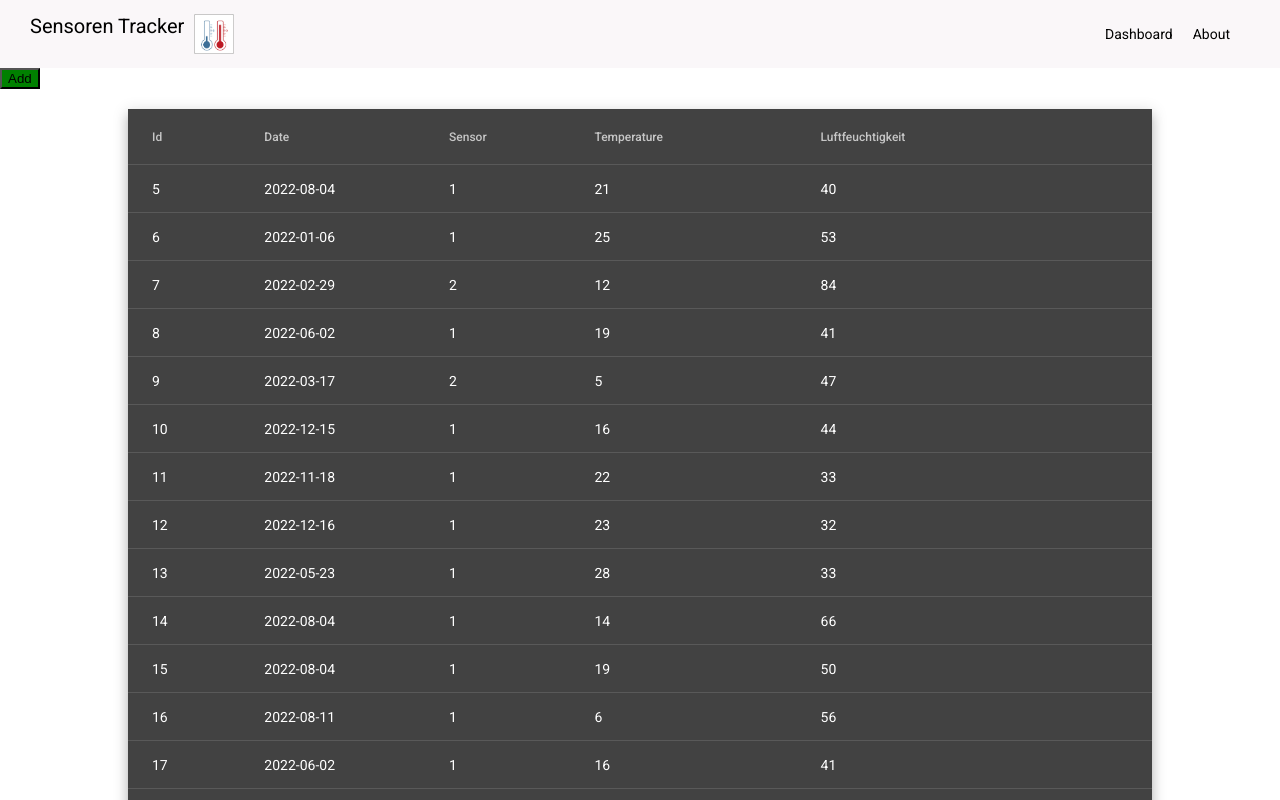
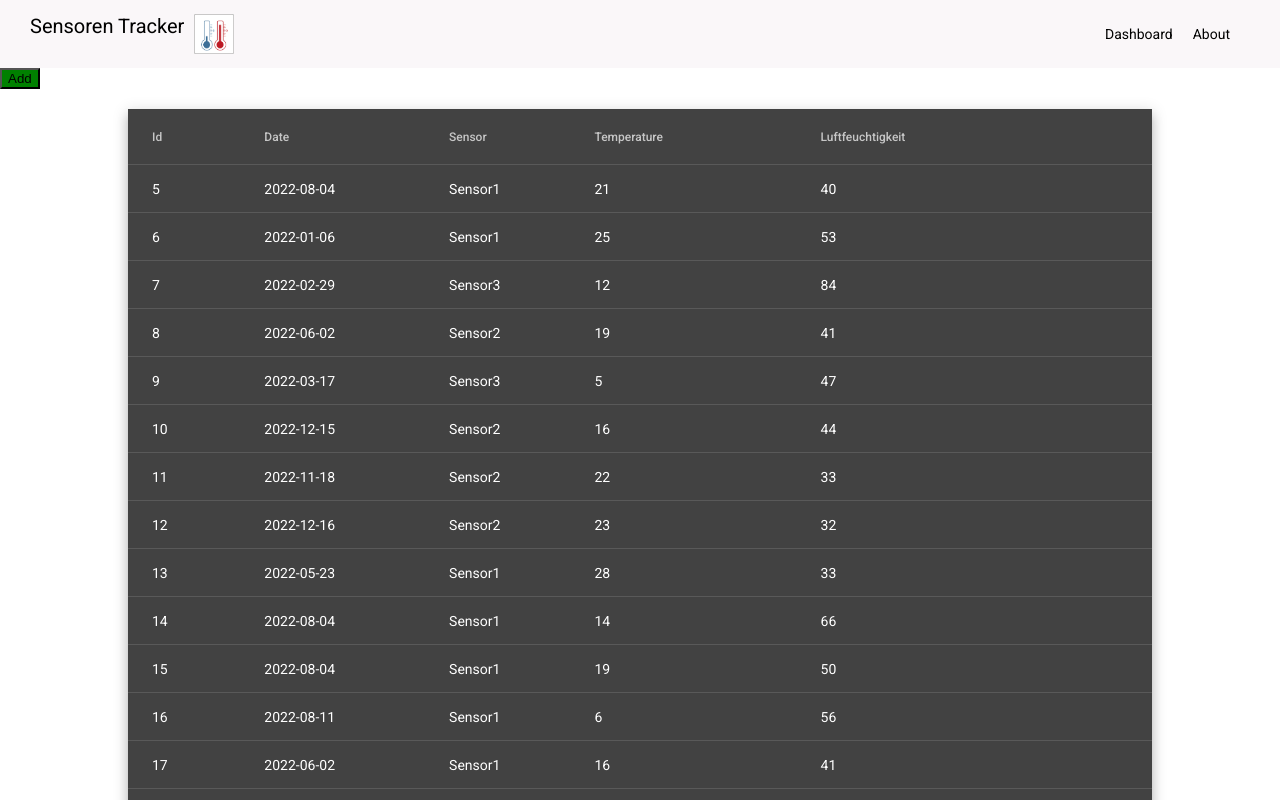
Before and after one commit to KlausFreitag/BSWE3HIDAngular, an Angular app: page / in a window 1280 px wide. Shown: the top 800 px of the page. Built offline with nearby package versions, Linux system fonts and the light colour scheme; data requests are answered from the project's data file.

Commit message:
change: sensor.name instead of sensor.position

```diff
--- a/src/app/data-table/data-table.component.html
+++ b/src/app/data-table/data-table.component.html
@@ -15,7 +15,7 @@
     <!-- Sensor Column -->
     <ng-container matColumnDef="sensor">
       <th mat-header-cell *matHeaderCellDef mat-sort-header>Sensor</th>
-      <td mat-cell *matCellDef="let row">{{row.sensor.position}}</td>
+      <td mat-cell *matCellDef="let row">{{row.sensor.name}}</td>
     </ng-container>
 
     <!-- Temperature Column -->
```
